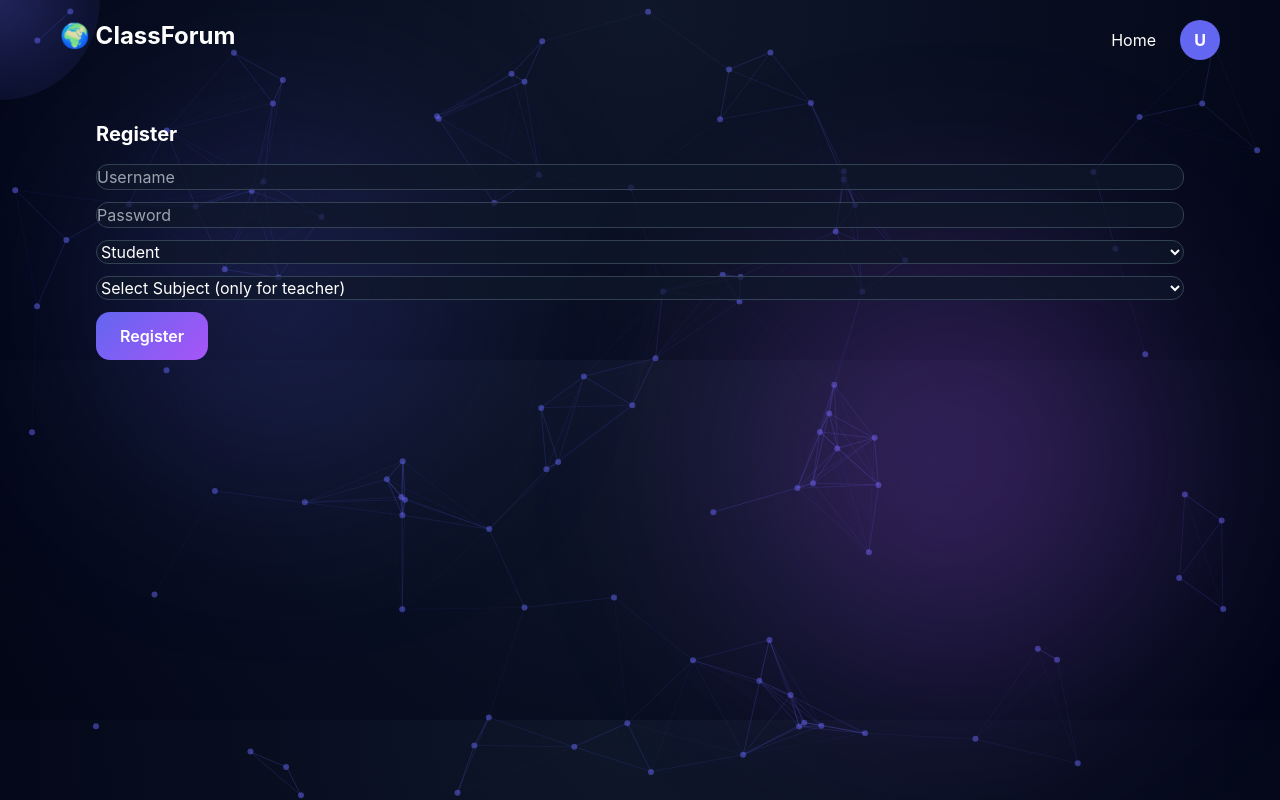
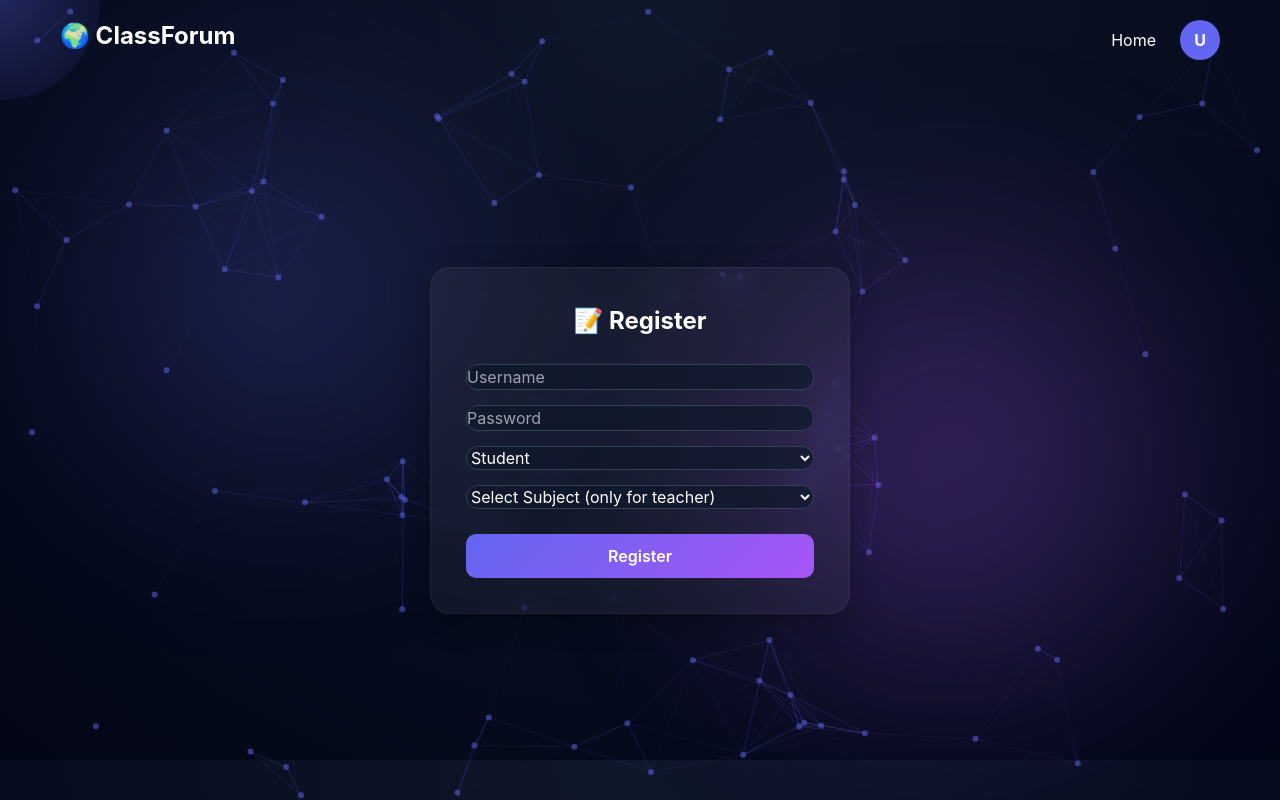
Before and after one commit to divijatewari/ClassForum, a Flask app: page /register in a window 1280 px wide. Run offline with Flask 3, Linux system fonts and the light colour scheme; some libraries are stand-ins or nearby versions.

Commit message:
Update register.html

```diff
--- a/templates/register.html
+++ b/templates/register.html
@@ -2,21 +2,44 @@
 
 {% block content %}
 
-<h2 class="text-xl font-bold mb-4">Register</h2>
+<div style="
+display:flex;
+justify-content:center;
+align-items:center;
+min-height:80vh;
+">
 
-<form method="POST">
+<div class="card" style="
+width:420px;
+padding:35px;
+border-radius:20px;
+background: rgba(255,255,255,0.05);
+backdrop-filter: blur(12px);
+box-shadow: 0 8px 30px rgba(0,0,0,0.3);
+">
 
-<input name="username" placeholder="Username" class="mb-3">
+<h2 style="
+text-align:center;
+font-size:24px;
+font-weight:bold;
+margin-bottom:25px;
+">
+📝 Register
+</h2>
 
-<input name="password" type="password" placeholder="Password" class="mb-3">
+<form method="POST" style="display:flex; flex-direction:column; gap:15px;">
 
-<select name="role" class="mb-3">
+<input name="username" placeholder="Username" class="input">
+
+<input name="password" type="password" placeholder="Password" class="input">
+
+<select name="role" class="input">
 <option value="student">Student</option>
 <option value="teacher">Teacher</option>
 </select>
 
 <!-- SUBJECT SELECT -->
-<select name="subject_id" class="mb-3">
+<select name="subject_id" class="input">
 <option value="">Select Subject (only for teacher)</option>
 
 {% for s in subjects %}
@@ -25,8 +48,18 @@
 
 </select>
 
-<button class="btn">Register</button>
+<button class="btn" style="
+margin-top:10px;
+padding:10px;
+border-radius:10px;
+font-weight:600;
+">
+Register
+</button>
 
 </form>
 
+</div>
+</div>
+
 {% endblock %}
```
